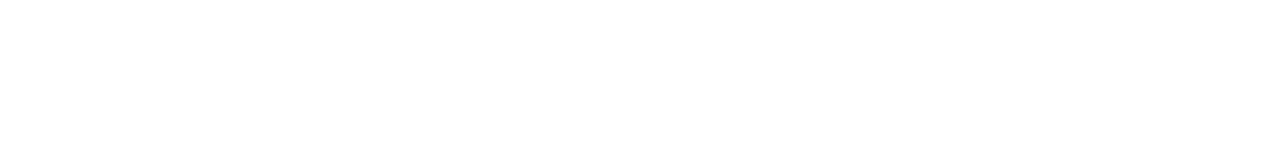
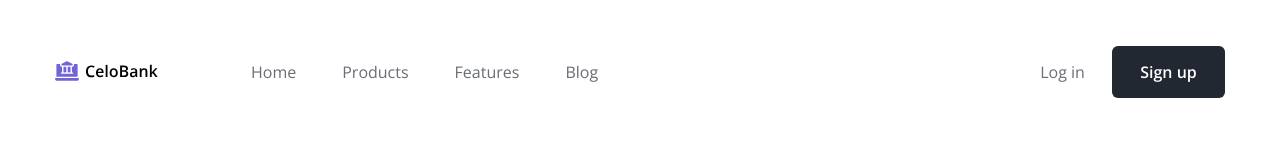
Before and after one commit to nhattrantricker123zz/Project-05, a plain HTML site: page index.html in a window 1280 px wide. Drawn offline with nearby package versions, Linux system fonts and the light colour scheme.

Commit message:
Header + Navbar + CTA

```diff
--- a/assets/css/styles.css
+++ b/assets/css/styles.css
@@ -11,9 +11,66 @@ body {
     font-family: "Open Sans", sans-serif;
 }
 
-
-.main__container{
+.main__container {
     width: 1170px;
     max-width: calc(100% - 48px);
     margin: 0 auto;
 }
+
+.btn {
+    --height: 52px;
+    height: var(--height);
+    display: inline-block;
+    min-width: 150px;
+    background: #212832;
+    border-radius: 6px;
+    line-height: var(--height);
+    text-align: center;
+    color: #fff;
+    font-size: 1.6rem;
+    font-weight: 600;
+    padding: 0 20px;
+}
+.btn:hover {
+    opacity: 0.9;
+}
+
+.header {
+    padding-top: 42px;
+}
+
+.header__inner {
+    display: flex;
+    justify-content: space-between;
+    align-items: center;
+}
+.navbar {
+    display: flex;
+    align-items: center;
+    gap: 70px;
+}
+
+.navbar-list {
+    display: flex;
+}
+
+.navbar__link {
+    display: inline-block;
+    padding: 16px 23px;
+    color: #696d76;
+    font-size: 1.6rem;
+    font-weight: 400;
+    line-height: 2.8rem; /* 175% */
+}
+
+.navbar__link:hover {
+    text-shadow: 1px 0 0 currentColor;
+    color: #212832;
+    text-decoration: underline;
+    text-decoration-color: #7264d6;
+}
+
+
+.header__action-btn{
+    min-width: 113px;
+}
--- a/index.html
+++ b/index.html
@@ -18,11 +18,7 @@
         <link rel="stylesheet" href="assets/css/styles.css" />
 
         <!--  -->
-        <link
-            rel="apple-touch-icon"
-            sizes="57x57"
-            href="./assets/favicon"
-        />
+        <link rel="apple-touch-icon" sizes="57x57" href="./assets/favicon" />
         <link
             rel="apple-touch-icon"
             sizes="60x60"
@@ -89,8 +85,48 @@
         />
         <link rel="manifest" href="./assets/favicon/manifest.json" />
         <meta name="msapplication-TileColor" content="#ffffff" />
-        <meta name="msapplication-TileImage" content="./assets/favicon/ms-icon-144x144.png" />
+        <meta
+            name="msapplication-TileImage"
+            content="./assets/favicon/ms-icon-144x144.png"
+        />
         <meta name="theme-color" content="#ffffff" />
     </head>
-    <body></body>
+    <body>
+        <header class="header">
+            <div class="main__container">
+                <div class="header__inner">
+                    <!-- logo -->
+                    <nav class="navbar">
+                        <a href="#!">
+                            <img
+                                src="assets/img/header__img/logo.svg"
+                                alt=""
+                                class="header__logo-img"
+                            />
+                        </a>
+                        <ul class="navbar-list">
+                            <li class="navbar__item">
+                                <a href="" class="navbar__link">Home</a>
+                            </li>
+                            <li class="navbar__item">
+                                <a href="" class="navbar__link">Products</a>
+                            </li>
+                            <li class="navbar__item">
+                                <a href="" class="navbar__link">Features</a>
+                            </li>
+                            <li class="navbar__item">
+                                <a href="" class="navbar__link">Blog</a>
+                            </li>
+                        </ul>
+                    </nav>
+                    <div class="header__action">
+                        <a href="#!" class="header-action__log-in navbar__link"
+                            >Log in</a
+                        >
+                        <a href="#!" class="btn header__action-btn">Sign up</a>
+                    </div>
+                </div>
+            </div>
+        </header>
+    </body>
 </html>
```
Also changed, not shown: assets/img/header__img/logo.svg (added).
